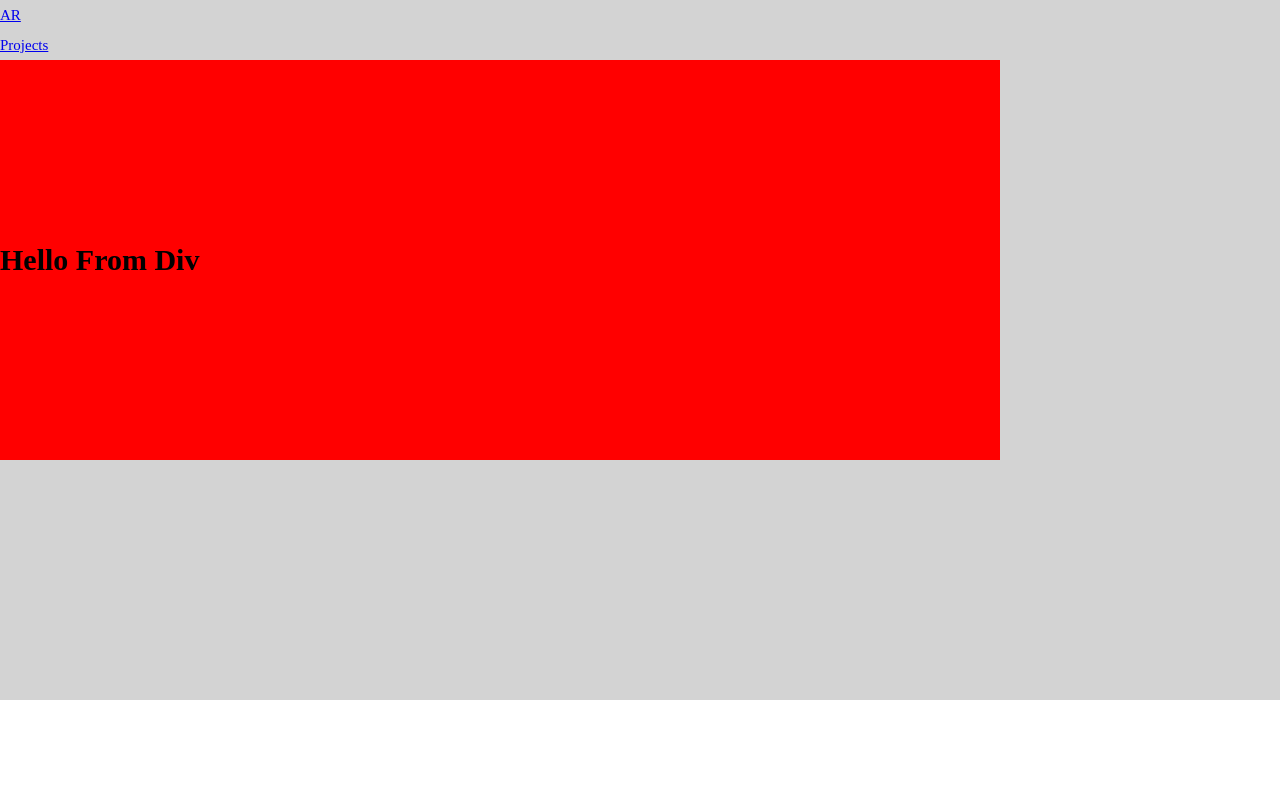
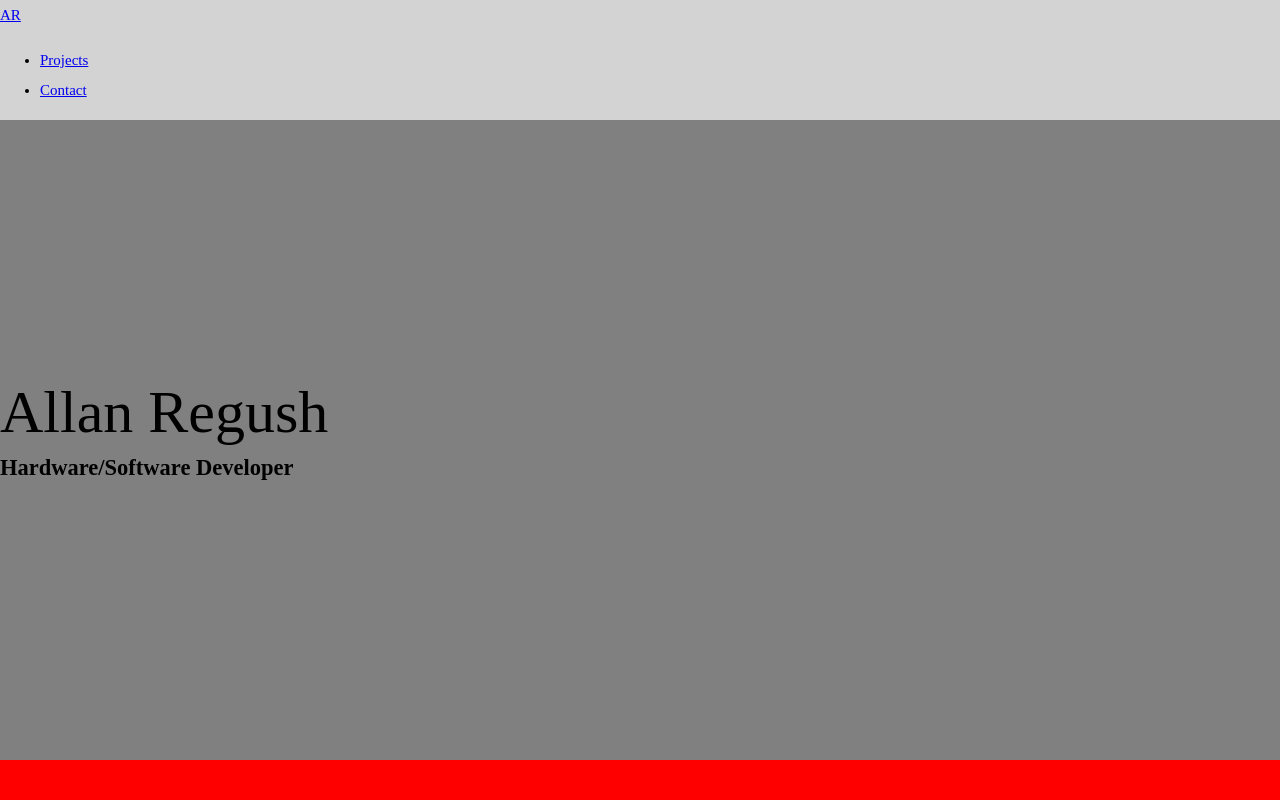
Before and after one commit to AllanRegush/personal-page, a Gatsby site: page / in a window 1280 px wide. Shown: the top 800 px of the page. Built offline with nearby package versions, Linux system fonts and the light colour scheme; Gatsby itself is replaced by a stand-in of ours.

Commit message:
Changed CSS

```diff
--- /dev/null
+++ b/src/components/Contact.js
@@ -0,0 +1,10 @@
+import React from 'react';
+
+const Contact = () => (
+    <div id="contact">
+
+    </div>
+);
+
+
+export default Contact;
--- a/src/components/Hero.js
+++ b/src/components/Hero.js
@@ -3,12 +3,33 @@
 
 const StyledDiv = styled.div`
     display: flex;
+    background: grey;
     align-items: center;
+    min-height: 80vh;
+    h1,h2 {
+        margin:0;
+        line-height: 5.5rem;
+
+    }
+    h1 {
+        font-weight: 400;
+    }
+    .lg-heading {
+        font-size: 6rem;
+    }
 `;
 
 
 const Hero = () => (
     <StyledDiv>
+        <div>
+            <h1 className="lg-heading">Allan Regush</h1>
+            <h2 className="sm-heading">Hardware/Software Developer</h2>
+            <div>
+                <a></a>
+                <a></a>
+            </div>
+        </div>
 
     </StyledDiv>
 );
--- a/src/components/Nav.js
+++ b/src/components/Nav.js
@@ -2,7 +2,12 @@
 
 const Nav = () => (
     <div>
-        <a href="#projects">Projects</a>
+        <ul>
+            <li>
+                <a href="#projects">Projects</a>
+            </li>
+            <li><a href="#contact">Contact</a></li>
+        </ul>
     </div>
 );
 
--- a/src/components/layout.js
+++ b/src/components/layout.js
@@ -13,7 +13,6 @@
 import Header from "./header"
 
 const theme = {
-  maxWidth: '1000px',
   minHeight: '80vh',
 }
 
@@ -22,10 +21,6 @@
   color: black;
 `;
 
-const Inner = styled.div`
-  max-width: ${props => props.theme.maxWidth};
-  min-height: ${props => props.theme.minHeight};
-`;
 
 const GlobalStyle = createGlobalStyle`
   html {
@@ -62,9 +57,7 @@
       <ThemeProvider theme={theme}>
         <StyledPage>
           <Header siteTitle={data.site.siteMetadata.title} />
-          <Inner>
             {children}
-          </Inner>
         </StyledPage>
       </ThemeProvider>
     </React.Fragment>
--- a/src/pages/index.js
+++ b/src/pages/index.js
@@ -4,6 +4,7 @@
 import SEO from "../components/seo"
 import Hero from '../components/Hero';
 import Projects from '../components/Projects';
+import Contact from '../components/Contact';
 
 
 const IndexPage = () => (
@@ -11,6 +12,7 @@
     <SEO title="Home" />
     <Hero/>
     <Projects />
+    <Contact />
   </Layout>
 )
 
```
Also changed, not shown: src/components/footer.js (added, +9 -0 lines).
